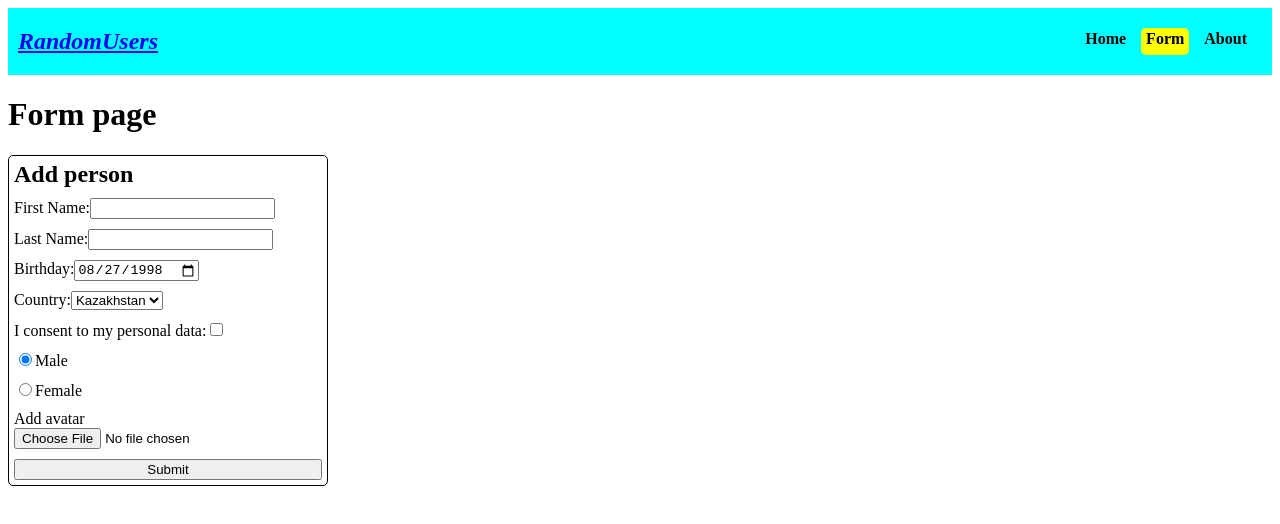
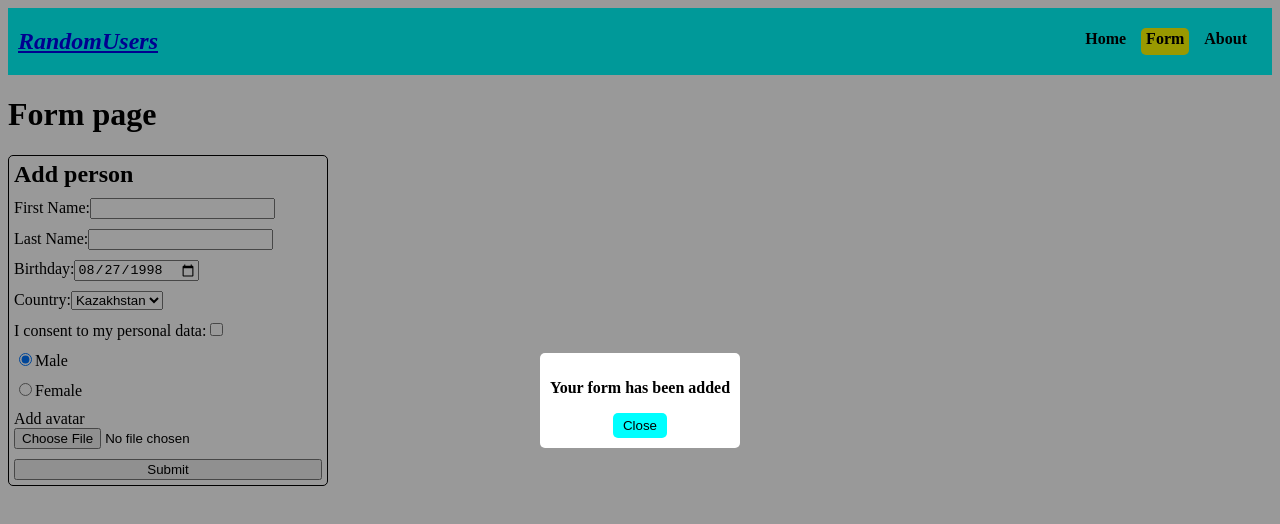
Before and after one commit to Walqer/rs-react, a React (Vite) app: page /form in a window 1280 px wide. Shown: the top 524 px of the page. Built offline with nearby package versions, Linux system fonts and the light colour scheme.

Commit message:
feat: add modal

```diff
--- /dev/null
+++ b/src/components/Modal.tsx
@@ -0,0 +1,33 @@
+/* eslint-disable jsx-a11y/no-noninteractive-element-interactions */
+import React from 'react';
+
+interface ModalProps {
+  modalVisibility: boolean;
+  closeModal: () => void;
+  modalText: string;
+}
+
+// eslint-disable-next-line react/prefer-stateless-function
+class Modal extends React.Component<ModalProps> {
+  render() {
+    const { closeModal, modalVisibility, modalText } = this.props;
+    const ModalClass = modalVisibility ? 'modal open' : 'modal';
+    return (
+      <div className={ModalClass} onClick={closeModal} onKeyDown={closeModal} role="dialog">
+        <div
+          role="contentinfo"
+          className="modal__content"
+          onKeyDown={(e) => e.stopPropagation()}
+          onClick={(e) => e.stopPropagation()}
+        >
+          <p>{modalText}</p>
+          <button className="button" onClick={closeModal} type="button">
+            Close
+          </button>
+        </div>
+      </div>
+    );
+  }
+}
+
+export default Modal;
--- a/src/index.css
+++ b/src/index.css
@@ -112,3 +112,40 @@
   height: 150px;
   object-fit: cover;
 }
+
+.modal {
+  display: none;
+  position: absolute;
+  width: 100%;
+  height: 100%;
+  right: 0;
+  top: 0;
+  left: 0;
+  background-color: rgba(0, 0, 0, 0.4);
+  justify-content: center;
+  align-items: center;
+}
+
+.modal.open {
+  display: flex;
+}
+
+.modal__content {
+  background-color: #fff;
+  padding: 10px;
+  border-radius: 5px;
+  font-size: 16px;
+  font-weight: bold;
+  display: flex;
+  justify-content: center;
+  flex-direction: column;
+  align-items: center;
+}
+
+.button {
+  border: none;
+  background-color: aqua;
+  padding: 5px 10px;
+  border-radius: 5px;
+  cursor: pointer;
+}
--- a/src/pages/FormPage.tsx
+++ b/src/pages/FormPage.tsx
@@ -2,9 +2,11 @@
 import React from 'react';
 import { Card } from '../components/FormCard';
 import { FormProps, Form } from '../components/Form';
+import Modal from '../components/Modal';
 
 interface FormPageState {
   cardList: FormProps[];
+  modalVisibility: boolean;
 }
 
 class FormPage extends React.Component<unknown, FormPageState> {
@@ -12,23 +14,36 @@ class FormPage extends React.Component<unknown, FormPageState> {
     super(props);
     this.state = {
       cardList: [],
+      modalVisibility: true,
     };
   }
+
+  closeModal = () => {
+    this.setState({
+      modalVisibility: false,
+    });
+  };
 
   createCard = (card: FormProps) => {
     const { cardList } = this.state;
     this.setState({
       cardList: [...cardList, card],
+      modalVisibility: true,
     });
   };
 
   render() {
-    const { cardList } = this.state;
+    const { cardList, modalVisibility } = this.state;
     return (
       <>
         <h1>Form page</h1>
         <section className="form-section">
           <Form createCard={this.createCard} />
+          <Modal
+            modalVisibility={modalVisibility}
+            closeModal={this.closeModal}
+            modalText="Your form has been added"
+          />
           <ul className="card-list">
             {cardList.map((card) => {
               return <Card key={card.curentTime} cardData={card} />;
--- a/tsconfig.json
+++ b/tsconfig.json
@@ -5,7 +5,7 @@
     "noFallthroughCasesInSwitch": true,
     "useDefineForClassFields": true,
     "lib": ["dom", "dom.iterable", "esnext"],
-    "baseUrl": "./src",
+    "baseUrl": "../",
     "allowJs": false,
     "skipLibCheck": true,
     "esModuleInterop": true,
```
